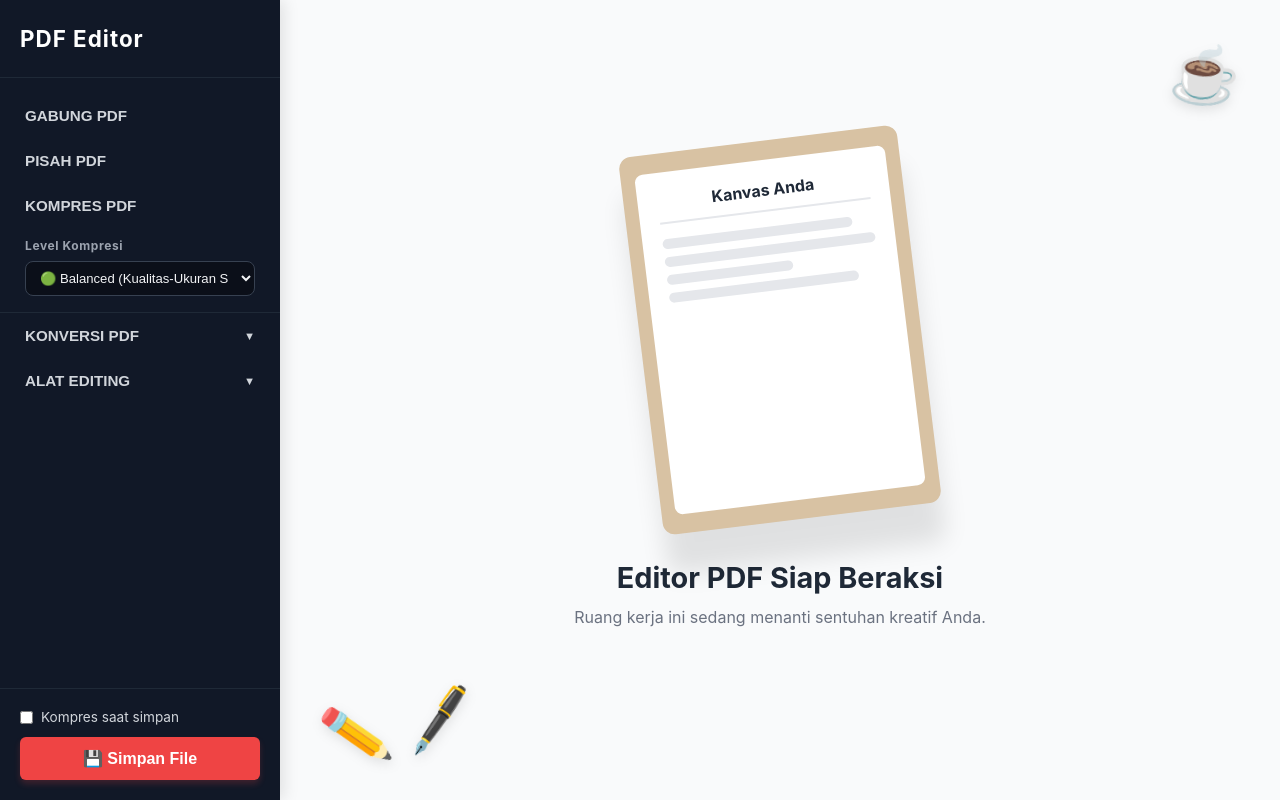
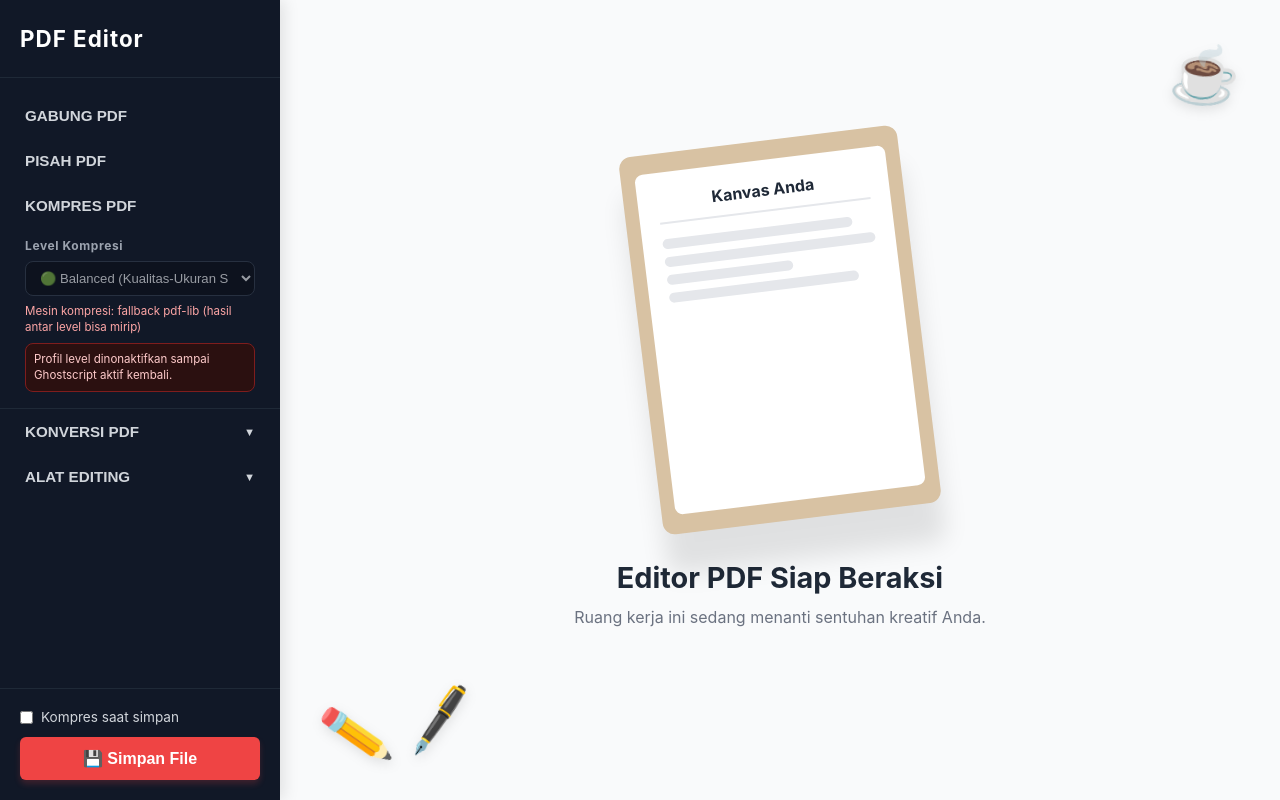
Before and after one commit to IkhsanMoekhtar/pdf_editor, a React (Vite) app: page / in a window 1280 px wide. Built offline with nearby package versions, Linux system fonts and the light colour scheme; no server answers.

Commit message:
feat(frontend): expose all compression levels and sync compression UI flow

```diff
--- a/src/App.css
+++ b/src/App.css
@@ -148,6 +148,31 @@
 .compress-engine-info {
   margin-top: 8px;
   color: #9ca3af;
+  font-size: 0.72rem;
+  line-height: 1.35;
+}
+
+.compress-backend-status {
+  margin-top: 8px;
+  font-size: 0.72rem;
+  line-height: 1.35;
+}
+
+.compress-backend-status.ok {
+  color: #86efac;
+}
+
+.compress-backend-status.warning {
+  color: #fca5a5;
+}
+
+.compress-warning-badge {
+  margin-top: 8px;
+  border: 1px solid #7f1d1d;
+  background: #2b1010;
+  color: #fecaca;
+  border-radius: 8px;
+  padding: 8px;
   font-size: 0.72rem;
   line-height: 1.35;
 }
--- a/src/App.jsx
+++ b/src/App.jsx
@@ -4,6 +4,24 @@ import Sidebar from './components/layout/Sidebar';
 import EmptyState from './components/layout/EmptyState';
 import PdfViewer from './components/pdf/PdfViewer';
 import './App.css';
+
+const rawApiBaseUrl = (import.meta.env.VITE_API_BASE_URL || '').trim();
+const normalizedApiBaseUrl = rawApiBaseUrl.replace(/\/$/, '');
+const hfToken = (import.meta.env.VITE_HF_TOKEN || '').trim();
+const apiUrl = (path) => (normalizedApiBaseUrl ? `${normalizedApiBaseUrl}${path}` : path);
+const shouldAttachHfToken = normalizedApiBaseUrl.includes('.hf.space') && hfToken;
+
+const apiFetch = (path, options = {}) => {
+  const headers = new Headers(options.headers || {});
+  if (shouldAttachHfToken && !headers.has('Authorization')) {
+    headers.set('Authorization', `Bearer ${hfToken}`);
+  }
+
+  return fetch(apiUrl(path), {
+    ...options,
+    headers,
+  });
+};
 
 function App() {
   const [pdfFile, setPdfFile] = useState(null);
@@ -21,7 +39,7 @@ function App() {
   useEffect(() => {
     const checkBackend = async () => {
       try {
-        const response = await fetch('/api/health');
+        const response = await apiFetch('/api/health');
         if (!response.ok) throw new Error('health check gagal');
         const data = await response.json();
         setBackendStatus({
@@ -48,6 +66,10 @@ function App() {
 
   const handleUpload = (file) => {
     setPdfFile(file);
+    resetViewerState();
+  };
+
+  const resetViewerState = () => {
     setActiveTool(null);
     setDrawings([]); // Reset coretan saat upload file baru
     setTexts([]);
@@ -131,7 +153,7 @@ function App() {
     return { blob, fileName: newFileName };
   };
 
-  const handleCompressPdf = async (level = 'medium', fileToCompress = pdfFile, customMessage) => {
+  const handleCompressPdf = async (level = 'balanced', fileToCompress = pdfFile, customMessage) => {
     if (!fileToCompress) {
       alert('Silakan upload PDF terlebih dahulu.');
       return;
@@ -145,7 +167,7 @@ function App() {
       formData.append('pdf', fileToCompress);
       formData.append('level', level);
 
-      const response = await fetch('/api/compress', {
+      const response = await apiFetch('/api/compress', {
         method: 'POST',
         body: formData,
       });
@@ -169,16 +191,21 @@ function App() {
       const compressedSize = Number(response.headers.get('x-compressed-size') || compressedBlob.size || 0);
       const savedPercent = Number(response.headers.get('x-saved-percent') || 0);
       const method = response.headers.get('x-compression-method') || 'unknown';
+      const appliedLevel = response.headers.get('x-compression-level') || level;
+      const strategy = response.headers.get('x-compression-strategy') || 'single-pass';
 
       setLastCompression({
         originalSize,
         compressedSize,
         savedPercent,
         method,
+        appliedLevel,
+        strategy,
       });
 
       downloadPdfBlob(compressedBlob, compressedName);
-      setPdfFile(new File([compressedBlob], compressedName, { type: 'application/pdf' }));
+      // Keep workspace view consistent with initial upload state after compression.
+      resetViewerState();
       const defaultMessage = [
         'PDF berhasil dikompres.',
         `Ukuran: ${formatBytes(originalSize)} -> ${formatBytes(compressedSize)} (${savedPercent.toFixed(2)}%)`,
--- a/src/components/layout/Sidebar.jsx
+++ b/src/components/layout/Sidebar.jsx
@@ -2,6 +2,7 @@ import React, { useState } from 'react';
 
 export default function Sidebar({ activeTool, setActiveTool, onSave, onCompress, compressLevel, setCompressLevel, compressOnSave, setCompressOnSave, backendStatus, lastCompression, isCompressing, isMobileOpen, onCloseMobile }) {
   const [expandedMenu, setExpandedMenu] = useState(null);
+  const isGhostscriptUnavailable = backendStatus?.checked && !backendStatus?.ghostscriptAvailable;
 
   const formatBytes = (bytes) => {
     if (!Number.isFinite(bytes) || bytes < 0) return '-';
@@ -57,16 +58,33 @@ export default function Sidebar({ activeTool, setActiveTool, onSave, onCompress,
             className="compress-level-select"
             value={compressLevel}
             onChange={(e) => setCompressLevel?.(e.target.value)}
-            disabled={isCompressing}
+            disabled={isCompressing || isGhostscriptUnavailable}
+            title={isGhostscriptUnavailable ? 'Level dinonaktifkan karena backend sedang fallback ke pdf-lib.' : ''}
           >
+            <option value="fast">🟡 Fast (Cepat, kompresi ringan)</option>
             <option value="lossless">🔵 Lossless (Kualitas Sempurna)</option>
             <option value="balanced">🟢 Balanced (Kualitas-Ukuran Seimbang)</option>
             <option value="aggressive">🔴 Aggressive (Ukuran Minimal)</option>
           </select>
+          {backendStatus?.checked && (
+            <p className={`compress-backend-status ${isGhostscriptUnavailable ? 'warning' : 'ok'}`}>
+              {backendStatus.ghostscriptAvailable
+                ? 'Mesin kompresi: Ghostscript aktif'
+                : 'Mesin kompresi: fallback pdf-lib (hasil antar level bisa mirip)'}
+            </p>
+          )}
+          {isGhostscriptUnavailable && (
+            <div className="compress-warning-badge" role="status">
+              Profil level dinonaktifkan sampai Ghostscript aktif kembali.
+            </div>
+          )}
           {lastCompression && (
             <div className="compress-result-box">
               <p>{`Terakhir: ${formatBytes(lastCompression.originalSize)} -> ${formatBytes(lastCompression.compressedSize)}`}</p>
               <p>{`Hemat: ${lastCompression.savedPercent.toFixed(2)}%`}</p>
+              <p>{`Level: ${lastCompression.appliedLevel}`}</p>
+              <p>{`Strategi: ${lastCompression.strategy}`}</p>
+              <p>{`Metode: ${lastCompression.method}`}</p>
             </div>
           )}
         </div>
--- a/vite.config.js
+++ b/vite.config.js
@@ -1,9 +1,13 @@
-import { defineConfig } from 'vite'
+import { defineConfig, loadEnv } from 'vite'
 import react, { reactCompilerPreset } from '@vitejs/plugin-react'
 import babel from '@rolldown/plugin-babel'
 
 // https://vite.dev/config/
-export default defineConfig({
+export default defineConfig(({ mode }) => {
+  const env = loadEnv(mode, process.cwd(), '');
+  const apiProxyTarget = env.VITE_API_BASE_URL || 'http://localhost:8787';
+
+  return {
     plugins: [
       react(),
       babel({ presets: [reactCompilerPreset()] })
@@ -11,9 +15,11 @@ export default defineConfig({
     server: {
       proxy: {
         '/api': {
-        target: 'http://localhost:8787',
+          target: apiProxyTarget,
           changeOrigin: true,
+          secure: false,
         },
       },
     },
+  };
 })
```
Lines whose indentation alone changed are shown as unchanged.
